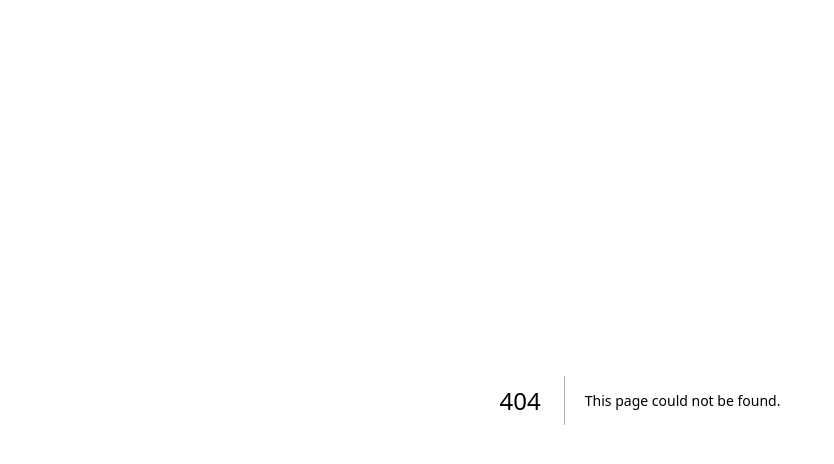
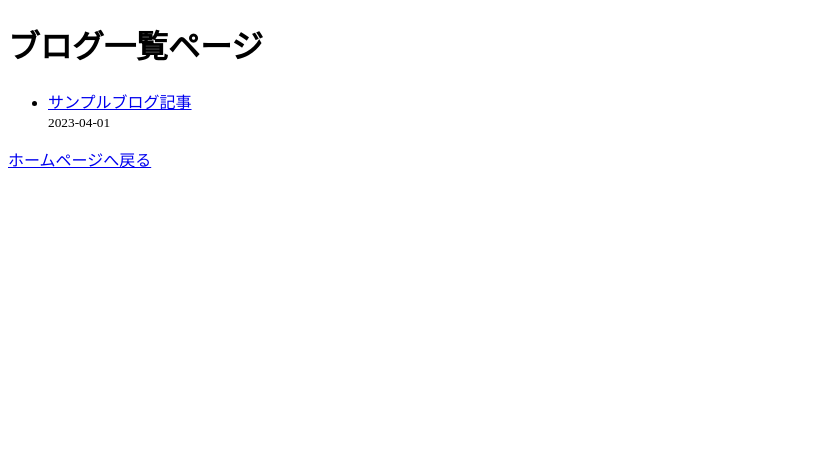
Before and after one commit to kobyn42/testpage, a Next.js app: page /blog in a window 1280 px wide. Before the commit this address had no page. Shown: the top 464 px of the page, without its empty margins (0-834 px from the left). Built offline with nearby package versions, Linux system fonts and the light colour scheme.

Commit message:
最低限動いた

```diff
--- /dev/null
+++ b/libs/posts.ts
@@ -0,0 +1,59 @@
+import fs from 'fs'
+import path from 'path'
+import matter from 'gray-matter'
+import { unified } from 'unified'
+import remarkParse from 'remark-parse'
+import remarkHtml from 'remark-html'
+
+const postsDirectory = path.join(process.cwd(), 'posts')
+
+interface Post {
+  id: string
+  date: string
+  title: string
+  [key: string]: any
+}
+
+export const getSortedPostsData = () => {
+  const fileNames = fs.readdirSync(postsDirectory)
+  const allPostsData: Post[] = fileNames.map(fileName => {
+    const id = fileName.replace(/\.md$/, '')
+
+    const fullPath = path.join(postsDirectory, fileName)
+    const fileContents = fs.readFileSync(fullPath, 'utf8')
+
+    const matterResult = matter(fileContents)
+
+    return {
+      id,
+      ...matterResult.data
+    } as Post
+  })
+
+  return allPostsData.sort((a, b) => {
+    if (a.date < b.date) {
+      return 1
+    } else {
+      return -1
+    }
+  })
+}
+
+export async function getPostData(id: string) {
+  const fullPath = path.join(postsDirectory, `${id}.md`)
+  const fileContents = fs.readFileSync(fullPath, 'utf8')
+
+  const matterResult = matter(fileContents)
+
+  const processor = unified()
+    .use(remarkParse)
+    .use(remarkHtml)
+  const processedContent = await processor.process(matterResult.content)
+  const contentHtml = processedContent.toString()
+
+  return {
+    id,
+    contentHtml,
+    ...matterResult.data
+  }
+}
--- a/package.json
+++ b/package.json
@@ -7,9 +7,13 @@
     "type-check": "tsc"
   },
   "dependencies": {
+    "gray-matter": "^4.0.3",
     "next": "latest",
     "react": "^18.2.0",
-    "react-dom": "^18.2.0"
+    "react-dom": "^18.2.0",
+    "remark": "^14.0.2",
+    "remark-html": "^15.0.2",
+    "unified": "^10.1.2"
   },
   "devDependencies": {
     "@types/node": "^12.12.21",
--- /dev/null
+++ b/pages/blog.tsx
@@ -0,0 +1,46 @@
+import Link from 'next/link'
+import { GetStaticProps } from 'next'
+import { getSortedPostsData } from '../libs/posts'
+
+interface Post {
+    id: string
+    date: string
+    title: string
+}
+
+interface BlogProps {
+    allPostsData: Post[]
+}
+
+const Blog: React.FC<BlogProps> = ({ allPostsData }) => {
+    return (
+        <div>
+            <h1>ブログ一覧ページ</h1>
+            <ul>
+                {allPostsData.map(({ id, date, title }) => (
+                    <li key={id}>
+                        <Link href={`/blog/${id}`}>
+                            <a>{title}</a>
+                        </Link>
+                        <br />
+                        <small>{date}</small>
+                    </li>
+                ))}
+            </ul>
+            <Link href="/">
+                <a>ホームページへ戻る</a>
+            </Link>
+        </div>
+    )
+}
+
+export const getStaticProps: GetStaticProps = async () => {
+    const allPostsData = getSortedPostsData()
+    return {
+        props: {
+            allPostsData
+        }
+    }
+}
+
+export default Blog
--- /dev/null
+++ b/posts/2023-04-01_sample-blog-post.md
@@ -0,0 +1,31 @@
+---
+title: "サンプルブログ記事"
+date: "2023-04-01"
+tags: ["Next.js", "TypeScript", "Markdown"]
+---
+
+# サンプルブログ記事
+
+これは、サンプルのブログ記事です。Next.js、TypeScript、およびマークダウンを使用して作成されています。
+
+## Next.jsについて
+
+Next.jsは、Reactアプリケーションの開発において、サーバーサイドレンダリング（SSR）や静的サイト生成（SSG）を簡単に実装できる人気のあるフレームワークです。開発者は、ページごとにデータ取得やレンダリング方法を選択でき、高速なウェブサイトを作成することが可能です。
+
+## TypeScriptの利点
+
+TypeScriptは、JavaScriptのスーパーセットであり、静的型チェックや最新のECMAScript機能を提供します。これにより、開発者はコードの品質や安全性を向上させることができます。
+
+## マークダウンでの記事作成
+
+マークダウンは、HTMLに変換される軽量なマークアップ言語で、シンプルな記法でテキストをフォーマットできます。ブログ記事やドキュメントの作成に適しています。
+
+### マークダウンの基本的な記法
+
+以下は、マークダウンの基本的な記法です。
+
+- タイトル: `#`、`##`、`###`などの記号を使って、見出しのレベルを表現できます。
+- リスト: `-`や`*`を使って、無頓着リストを作成できます。数字を使って、順序付けられたリストを作成できます。
+- リンク: `[リンクテキスト](https://www.example.com)`のように書くことで、リンクを作成できます。
+- 画像: `![代替テキスト](https://www.example.com/image.jpg)`のように書くことで、画像を挿入できます。
+- 強調: `*強調*`や`_強調_`で囲むことで、斜体にできます。`**強い強調**`や`__強い強調__`で囲むこと
```
Also changed, not shown: pages/blog/[id].tsx (added, +43 -0 lines), pages/index.tsx (+16 -10 lines), tsconfig.json (+15 -4 lines), 1 other file (tests, documents, lock files or other folders).
